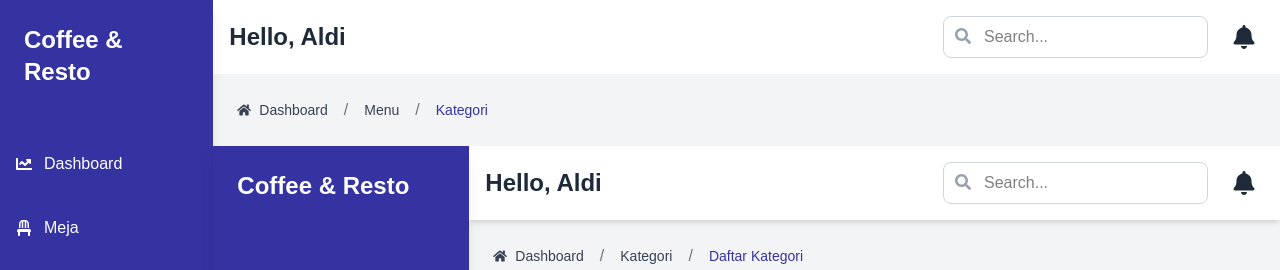
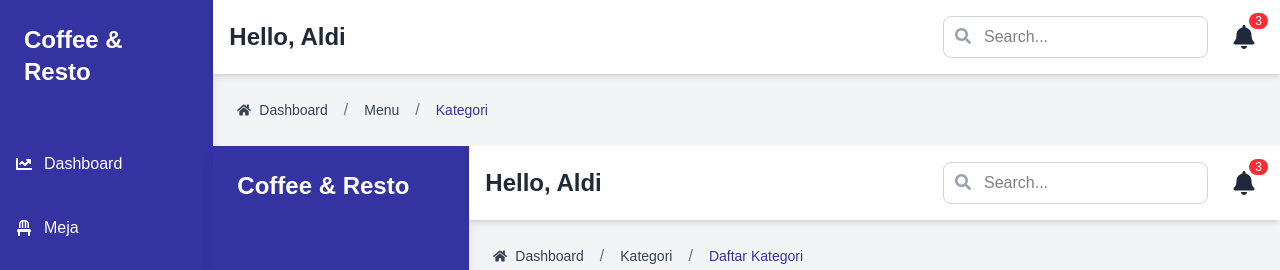
Before and after one commit to Mnuralim/cafe-resto-client, a Next.js app: page /admin/menu/kategori in a window 1280 px wide. Shown: the top 270 px of the page. Built offline with nearby package versions, Linux system fonts and the light colour scheme.

Commit message:
add dropdown notif

```diff
--- a/src/app/admin/_components/navbar.tsx
+++ b/src/app/admin/_components/navbar.tsx
@@ -1,21 +1,44 @@
 "use client";
 import { usePathname } from "next/navigation";
-import React from "react";
+import React, { useState, useEffect, useRef } from "react";
 import { FaBars, FaSearch, FaBell } from "react-icons/fa";
 
-interface NavbarProps {
-  toggleSidebar: () => void;
-}
+const Navbar: React.FC = () => {
+  const pathname = usePathname();
+  const [showNotifications, setShowNotifications] = useState(false);
+  const notifRef = useRef<HTMLDivElement>(null);
 
-const Navbar: React.FC<NavbarProps> = ({ toggleSidebar }) => {
-  const pathname = usePathname();
+  useEffect(() => {
+    function handleClickOutside(event: MouseEvent) {
+      if (
+        notifRef.current &&
+        !notifRef.current.contains(event.target as Node)
+      ) {
+        setShowNotifications(false);
+      }
+    }
+
+    document.addEventListener("mousedown", handleClickOutside);
+    return () => {
+      document.removeEventListener("mousedown", handleClickOutside);
+    };
+  }, []);
+
   if (pathname === "/admin/login") return null;
+
+  const notifications = [
+    { id: 1, text: "Pesanan baru masuk 🍽️" },
+    { id: 2, text: "Stok kopi hampir habis ☕" },
+    { id: 3, text: "User baru mendaftar 👤" },
+  ];
+
   return (
-    <div className="p-4 bg-white shadow-md">
+    <div className="p-4 bg-white shadow-md relative z-50">
       <div className="flex justify-between items-center">
+        {/* Sidebar toggle + Greeting */}
         <div className="flex items-center space-x-4">
           <button
-            onClick={toggleSidebar}
+            // onClick={toggleSidebar}
             className="lg:hidden p-2 rounded-lg hover:bg-gray-100"
           >
             <FaBars className="text-2xl text-gray-800" />
@@ -24,7 +47,10 @@ const Navbar: React.FC<NavbarProps> = ({ toggleSidebar }) => {
             Hello, Aldi
           </h1>
         </div>
+
+        {/* Search + Notification */}
         <div className="flex items-center space-x-4">
+          {/* Search */}
           <div className="relative">
             <input
               type="text"
@@ -33,9 +59,43 @@ const Navbar: React.FC<NavbarProps> = ({ toggleSidebar }) => {
             />
             <FaSearch className="absolute left-3 top-3 text-gray-400" />
           </div>
-          <button className="p-2 rounded-lg hover:bg-gray-100">
-            <FaBell className="text-2xl text-gray-800" />
-          </button>
+
+          {/* Notification Icon */}
+          <div className="relative" ref={notifRef}>
+            <button
+              className="p-2 rounded-lg hover:bg-gray-100 relative"
+              onClick={() => setShowNotifications(!showNotifications)}
+            >
+              <FaBell className="text-2xl text-gray-800" />
+              <span className="absolute -top-1 -right-1 bg-red-500 text-white text-xs rounded-full px-1.5">
+                {notifications.length}
+              </span>
+            </button>
+
+            {/* Dropdown */}
+            <div
+              className={`absolute right-0 mt-2 w-64 bg-white border border-gray-200 rounded-lg shadow-lg transition-all duration-300 origin-top-right ${
+                showNotifications
+                  ? "scale-100 opacity-100"
+                  : "scale-95 opacity-0 pointer-events-none"
+              }`}
+            >
+              <div className="p-4 font-semibold border-b">Notifikasi</div>
+              <ul className="max-h-60 overflow-y-auto">
+                {notifications.map((notif) => (
+                  <li
+                    key={notif.id}
+                    className="px-4 py-2 hover:bg-gray-100 text-sm"
+                  >
+                    {notif.text}
+                  </li>
+                ))}
+              </ul>
+              <div className="text-center py-2 text-sm text-blue-600 hover:underline cursor-pointer">
+                Lihat semua
+              </div>
+            </div>
+          </div>
         </div>
       </div>
     </div>
--- a/src/app/checkout/_components/checkout.tsx
+++ b/src/app/checkout/_components/checkout.tsx
@@ -53,6 +53,8 @@ export const Checkout = ({ tableNumberData, tableId }: Props) => {
       [id]: note,
     }));
   };
+
+  console.log(latitudeData, longitudeData);
 
   const handleSubmit = async (e: React.FormEvent) => {
     e.preventDefault();
--- a/src/app/menu/_components/menu-list.tsx
+++ b/src/app/menu/_components/menu-list.tsx
@@ -85,7 +85,9 @@ export const MenuList = ({ categories, dataMenu, activeCategory }: Props) => {
                     <h2 className="text-xl font-bold text-gray-800">
                       {item.name}
                     </h2>
-                    <p className="text-gray-600">{"Mantap"}</p>
+                    <p className="text-gray-600">
+                      {item.status ? "tersedia" : "kosong"}
+                    </p>
                     <p className="text-gray-800 font-bold">{item.price}</p>
                   </div>
                   <Button
```
Also changed, not shown: 1 other file (tests, documents, lock files or other folders).
